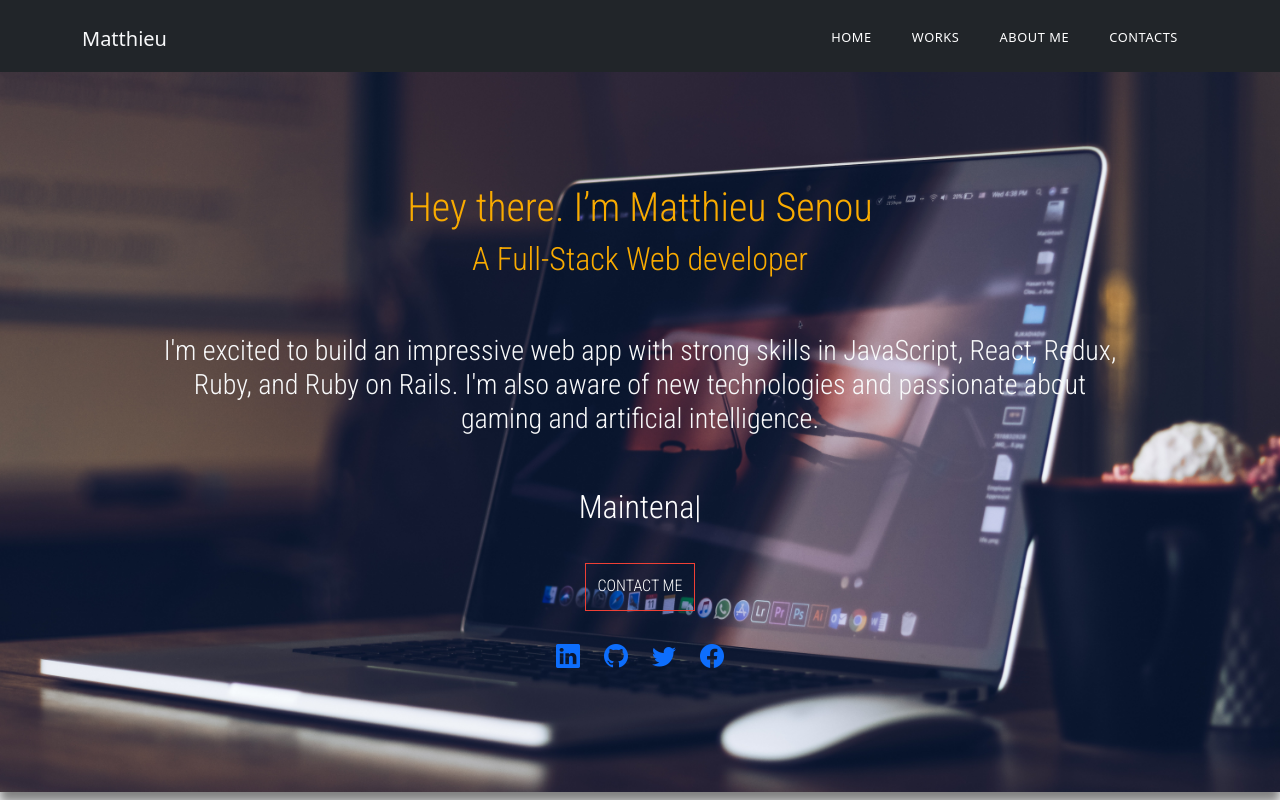
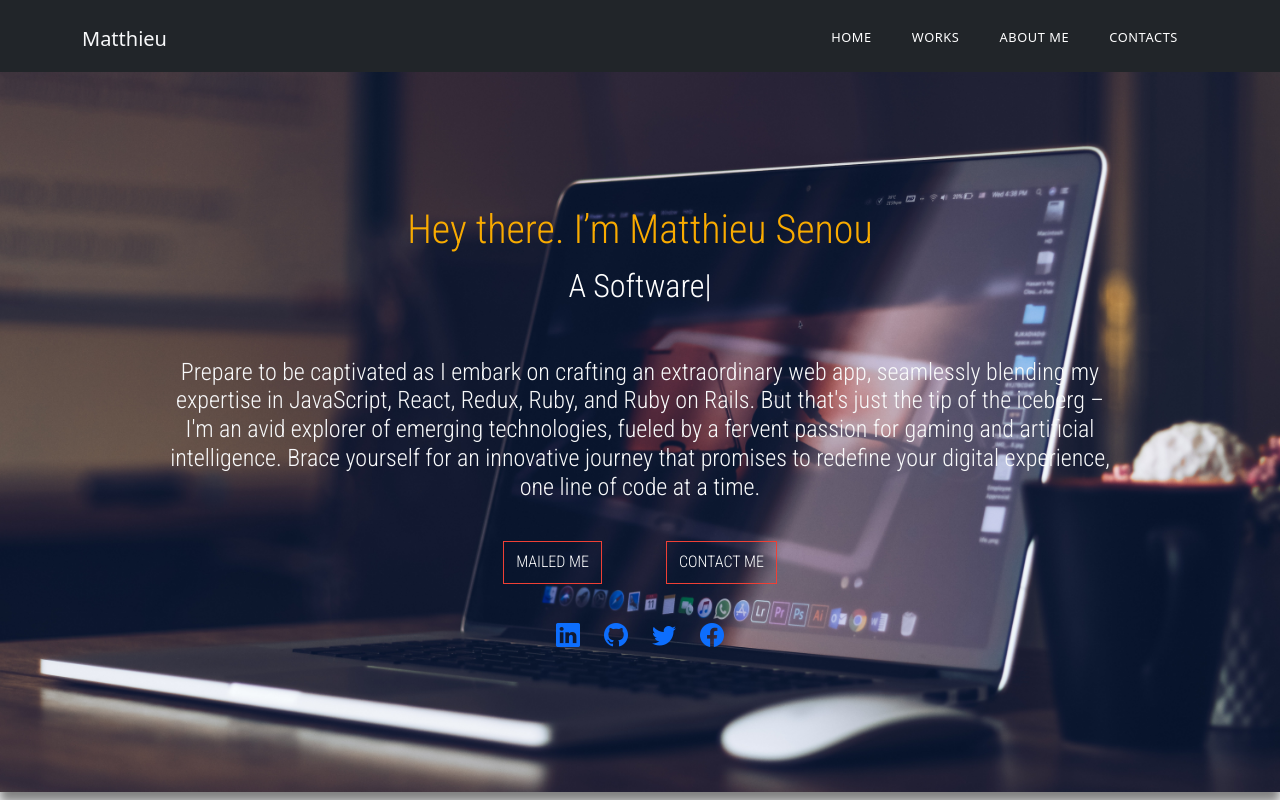
Before and after one commit to Matthieu96Code/portfolio-react-bootstrap, a React (Create React App) app: page / in a window 1280 px wide. Shown: the top 800 px of the page. Built offline with nearby package versions, Linux system fonts and the light colour scheme.

Commit message:
Update intro and about me

```diff
--- a/src/components/AboutMe.js
+++ b/src/components/AboutMe.js
@@ -9,7 +9,8 @@ const AboutMe = () => {
           <div className="col px-5">
             <h2 className="display-3 text-light text-danger">About me</h2>
 
-            <p className="text-light h4 py-4">Diving deep into the realm of remote development, I've dedicated substantial hours to creating a diverse range of projects, spanning from dynamic landing pages to seamless API integrations. My academic journey reflects a remarkable achievement. This attests to my capacity for strategic and effective work, even when facing formidable challenges.</p>
+            <p className="text-light h4 py-4">Embarking on an exhilarating journey into the realm of remote development, I've poured countless hours into crafting a diverse array of projects. From designing dynamic landing pages that invite exploration to seamlessly integrating APIs, my portfolio is a testament to unbounded creativity and unwavering dedication.</p>
+            <p className="text-light h4 py-4">My academic path stands as a monument to remarkable achievements, highlighting my skill in strategic thinking and unwavering determination when faced with difficult challenges. As you delve into my world of accomplishments, get ready to be inspired by the artistry of innovation and the strength of achievement.</p>
           </div>
           <div className="col p-5">
             <Technologies />
--- a/src/components/Header.js
+++ b/src/components/Header.js
@@ -6,16 +6,19 @@ const Header = () => {
     <div className="header-wraper" id="header">
       <div className="main-info">
         <h1 className='text-center'>Hey there. I’m Matthieu Senou</h1>
-        <h2 className='text-center'>A Full-Stack Web developer</h2>
-        <p className='my-5 col-9 h3 text-light text-center'>I'm excited to build an impressive web app with strong skills in JavaScript, React, Redux, Ruby, and Ruby on Rails. I'm also aware of new technologies and passionate about gaming and artificial intelligence.</p>
+        {/* <h2 className='text-center'>A Full-Stack Web developer</h2> */}
         <Typed
           className="typed-text"
-          strings={["Web Design", "Web Developement", "Testing", "Maintenance"]}
+          strings={["A Full-Stack Web developer", "A Software Engineer", "A Tech Enthusiast"]}
           typeSpeed={40}
           backSpeed={60}
           loop
         />
-        <a href="https://www.senoumatthieu96@gmail.com" target="blank" className="btn-main-offer">contact me</a>
+        <p className='my-5 col-9 h4 text-light text-center'>Prepare to be captivated as I embark on crafting an extraordinary web app, seamlessly blending my expertise in JavaScript, React, Redux, Ruby, and Ruby on Rails. But that's just the tip of the iceberg – I'm an avid explorer of emerging technologies, fueled by a fervent passion for gaming and artificial intelligence. Brace yourself for an innovative journey that promises to redefine your digital experience, one line of code at a time.</p>
+        <div className='mb-5'>
+          <a href="https://www.senoumatthieu96@gmail.com" target="blank" className="btn-main-offer">mailed me</a>
+          <a href="#contacts" className="btn-main-offer text-fw-4">contact me</a>
+        </div>
         <div className='row'>
           <a className='col h4' href="https://www.linkedin.com/in/kodjo-matthieu-senou/" target="blank"><i className="bi bi-linkedin"></i></a>
           <a className='col h4' href="https://github.com/Matthieu96Code" target="blank"><i className="bi bi-github"></i></a>
```
